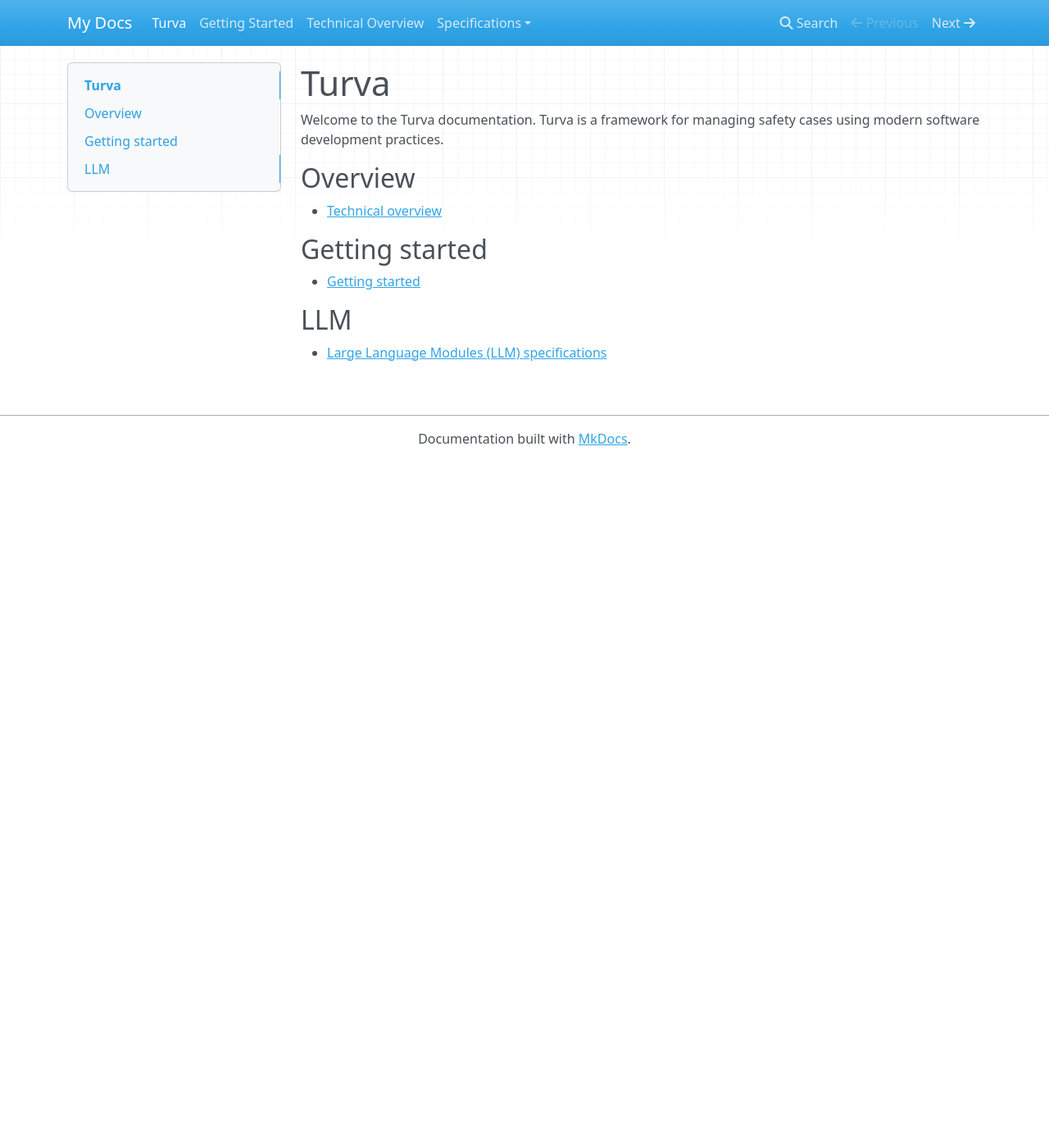
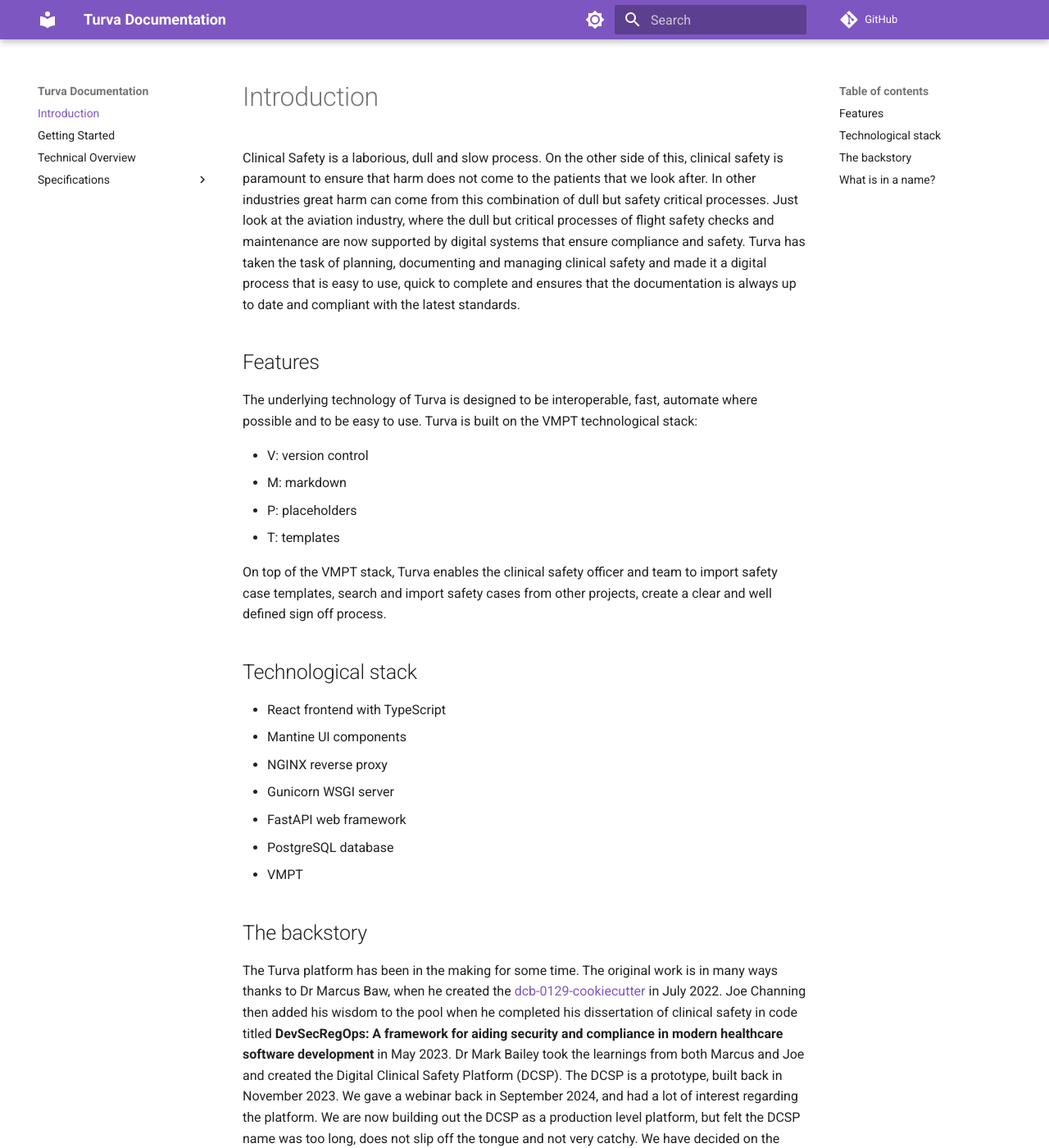
Before and after one commit to turva-uk/turva, an MkDocs documentation site: the page built from docs/docs/index.md, in a window 1280 px wide and 1400 px high. Shown: the whole window at 82% size. Built offline with MkDocs 1.6.1 and Material for MkDocs 9.7.7, drawn with Linux system fonts in a browser that asks for light colours; nearby versions of some CDN libraries; comment, search, counter and statistics services are not loaded; some of the changed text lies outside the part shown.

Commit message:
feat: update documentation and assets for Turva project

```diff
--- a/docs/docs/index.md
+++ b/docs/docs/index.md
@@ -1,15 +1,40 @@
-# Turva
+# Introduction
 
-Welcome to the Turva documentation. Turva is a framework for managing safety cases using modern software development practices.
+Clinical Safety is a laborious, dull and slow process. On the other side of this, clinical safety is paramount to ensure that harm does not come to the patients that we look after. In other industries great harm can come from this combination of dull but safety critical processes. Just look at the aviation industry, where the dull but critical processes of flight safety checks and maintenance are now supported by digital systems that ensure compliance and safety. Turva has taken the task of planning, documenting and managing clinical safety and made it a digital process that is easy to use, quick to complete and ensures that the documentation is always up to date and compliant with the latest standards.
 
-## Overview
+## Features
 
-- [Technical overview](technical-overview.md)
+The underlying technology of Turva is designed to be interoperable, fast, automate where possible and to be easy to use. Turva is built on the VMPT technological stack:
 
-## Getting started
+- V: version control
+- M: markdown
+- P: placeholders
+- T: templates
 
-- [Getting started](getting-started.md)
+On top of the VMPT stack, Turva enables the clinical safety officer and team to import safety case templates, search and import safety cases from other projects, create a clear and well defined sign off process.
 
-## LLM
+## Technological stack
 
-- [Large Language Modules (LLM) specifications](specifications/index.md)
+- React frontend with TypeScript
+- Mantine UI components
+- NGINX reverse proxy
+- Gunicorn WSGI server
+- FastAPI web framework
+- PostgreSQL database
+- VMPT
+
+## The backstory
+
+The Turva platform has been in the making for some time. The original work is in many ways thanks to Dr Marcus Baw, when he created the [dcb-0129-cookiecutter](https://github.com/digital-clinical-safety-alliance/dcb0129-mkdocs-template) in July 2022. Joe Channing then added his wisdom to the pool when he completed his dissertation of clinical safety in code titled **DevSecRegOps: A framework for aiding security and compliance in modern healthcare software development** in May 2023. Dr Mark Bailey took the learnings from both Marcus and Joe and created the Digital Clinical Safety Platform (DCSP). The DCSP is a prototype, built back in November 2023. We gave a webinar back in September 2024, and had a lot of interest regarding the platform. We are now building out the DCSP as a production level platform, but felt the DCSP name was too long, does not slip off the tongue and not very catchy. We have decided on the name **Turva**.
+
+## What is in a name?
+
+The Turva team is:
+
+- Dr Marcus Baw
+- Joe Channing
+- Dr Mark Bailey
+- Dr Grant Vallance
+- Nadia Kuftinoff
+
+We all met in Finland at Mark's parent's summer house in July 2025. We were looking for a replacement for the Digital Clinical Safety Platform name. It seemed that all of the safety related English names and words had been taken. Then we looked at names and words from other countries. The word for safety in Finnish is **turva**. Turva seemed a great name, short, easy to say ("toor-va") and nodes at Finland as the origin story for the enterprise ready platform.
--- a/docs/mkdocs.yml
+++ b/docs/mkdocs.yml
@@ -1 +1,24 @@
-site_name: My Docs
+site_name: Turva Documentation
+site_url: https://turva-uk.github.io/turva/
+repo_url: https://github.com/turva-uk/turva
+
+theme:
+  name: material
+  palette:
+    # Light mode
+    - media: "(prefers-color-scheme: light)"
+      scheme: default
+      primary: deep purple
+      accent: amber
+      toggle:
+        icon: material/brightness-7
+        name: Switch to dark mode
+    # Dark mode
+    - media: "(prefers-color-scheme: dark)"
+      scheme: slate
+      primary: deep purple
+      accent: amber
+      toggle:
+        icon: material/brightness-4
+        name: Switch to light mode
+  navigation_depth: 4
```
Also changed, not shown: docs/docs/getting-started.md (+0 -6 lines), docs/docs/specifications/index.md (+2 -0 lines), docs/docs/technical-overview.md (+1 -1 lines), .markdownlint.json, README.md, docs/docs/assets/turva-solid-yellow-purple-master-logo.png (added), 1 other file.
